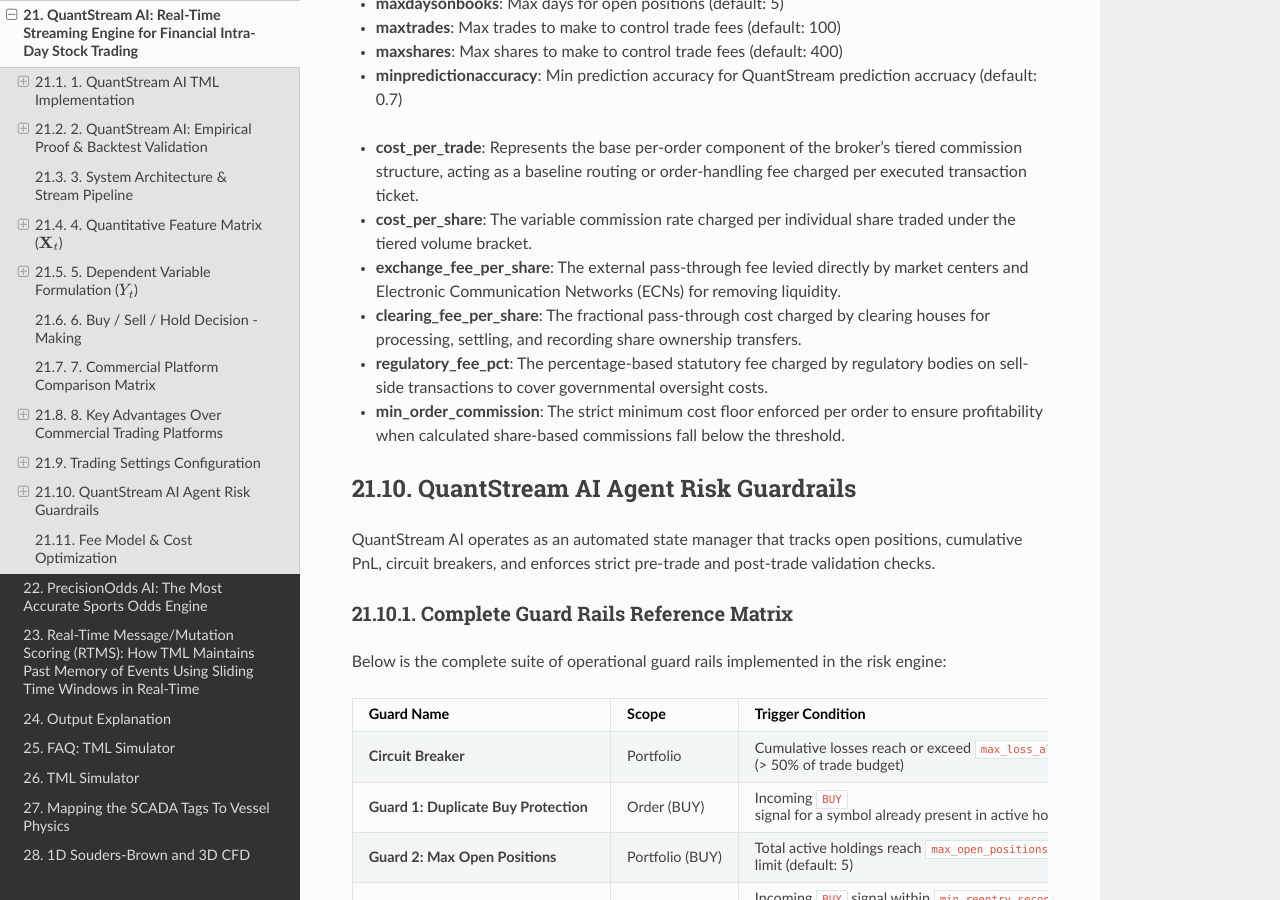
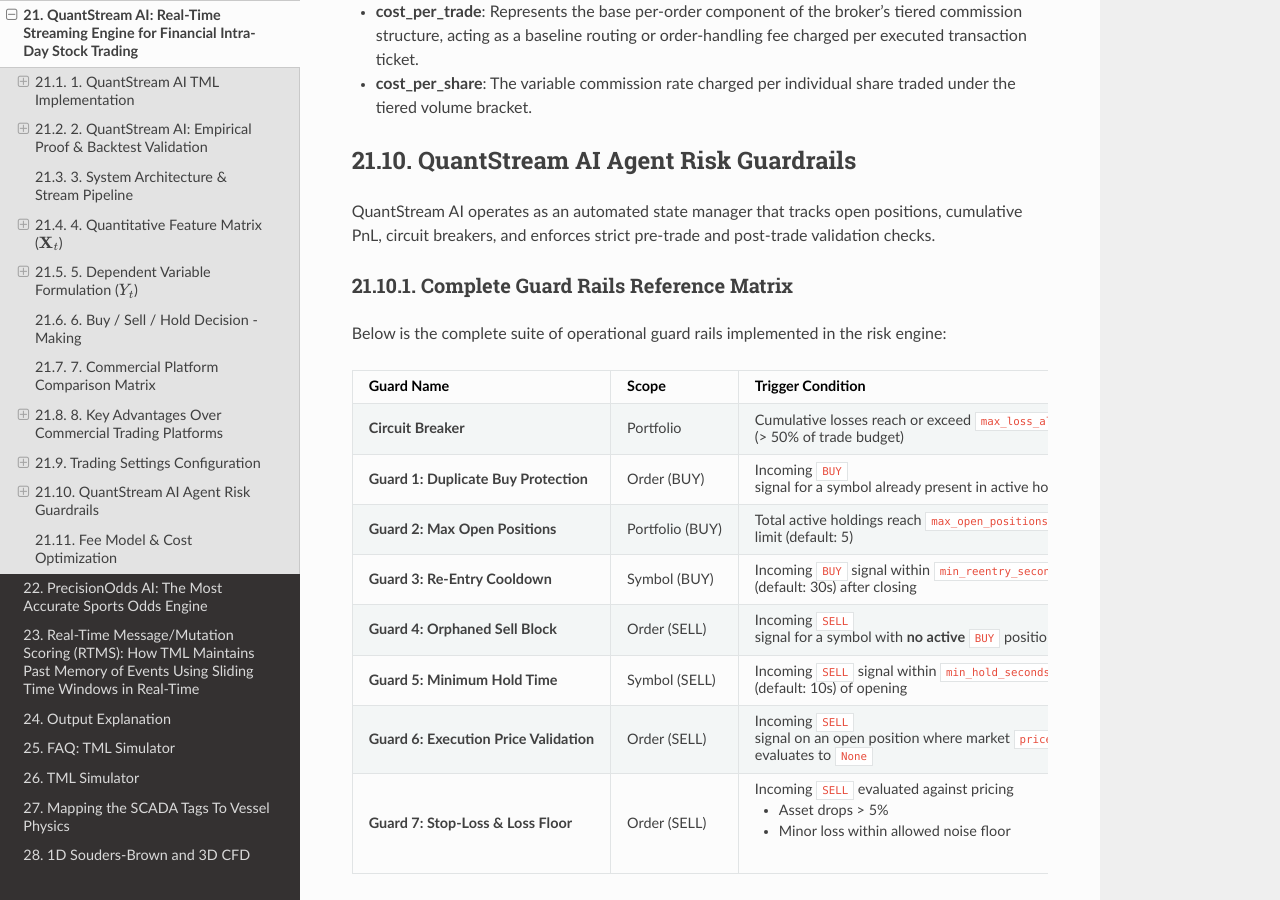
Before and after one commit to smaurice101/readthedocs, a Sphinx documentation site: the page built from docs/source/quantstream.rst, in a window 1280 px wide and 900 px high, scrolled down 13324 px. Built offline with Sphinx 7.4.7 and the Read the Docs theme 3.1.0, drawn with Linux system fonts in a browser that asks for light colours; pages that are not in the unit, such as notebooks, are missing from menus; some of the changed text lies outside the part shown.

Commit message:
Update quantstream.rst

```diff
--- a/docs/source/quantstream.rst
+++ b/docs/source/quantstream.rst
@@ -551,22 +551,6 @@
      - Float
      - ``0.0035``
      - Cost for each share. (default 0.0035).  Change as needed.
-   * - ``exchange_fee_per_share``
-     - Float
-     - ``0.0030``
-     - Exchange fee per share. (default 0.0030).  Change as needed.
-   * - ``clearing_fee_per_share``
-     - Float
-     - ``0.0002``
-     - Clearing fee per share. (default 0.0002).  Change as needed.
-   * - ``regulatory_fee_pct``
-     - Float
-     - ``0.000175``
-     - Regulatory fee. (default 0.000175).  Change as needed.
-   * - ``min_order_commission``
-     - Float
-     - ``0.35``
-     - Min order commission. (default 0.35).  Change as needed.
 
 Detailed Parameter Breakdown
 ----------------------------
@@ -606,10 +590,6 @@
 
 * **cost_per_trade**: Represents the base per-order component of the broker's tiered commission structure, acting as a baseline routing or order-handling fee charged per executed transaction ticket.
 * **cost_per_share**: The variable commission rate charged per individual share traded under the tiered volume bracket.
-* **exchange_fee_per_share**: The external pass-through fee levied directly by market centers and Electronic Communication Networks (ECNs) for removing liquidity.
-* **clearing_fee_per_share**: The fractional pass-through cost charged by clearing houses for processing, settling, and recording share ownership transfers.
-* **regulatory_fee_pct**: The percentage-based statutory fee charged by regulatory bodies on sell-side transactions to cover governmental oversight costs.
-* **min_order_commission**: The strict minimum cost floor enforced per order to ensure profitability when calculated share-based commissions fall below the threshold.
 
 .. Institutional Risk Engine documentation master file, created by
    sphinx-quickstart. You can adapt this file completely to your liking, but
```
